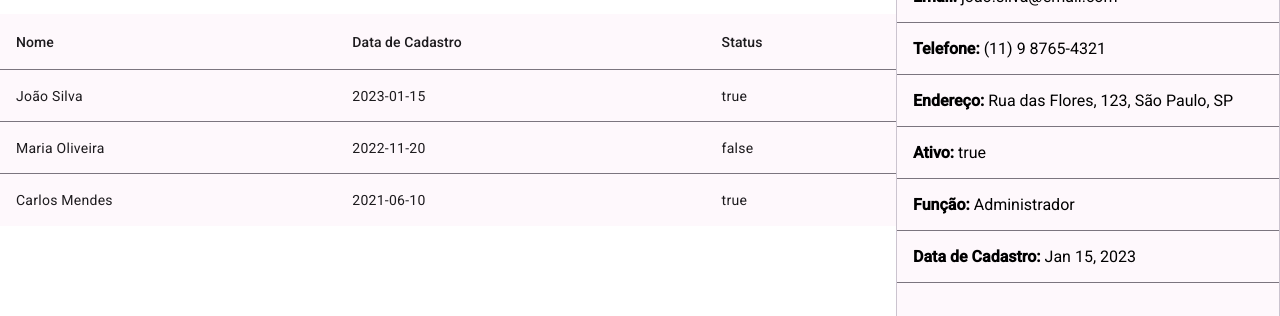
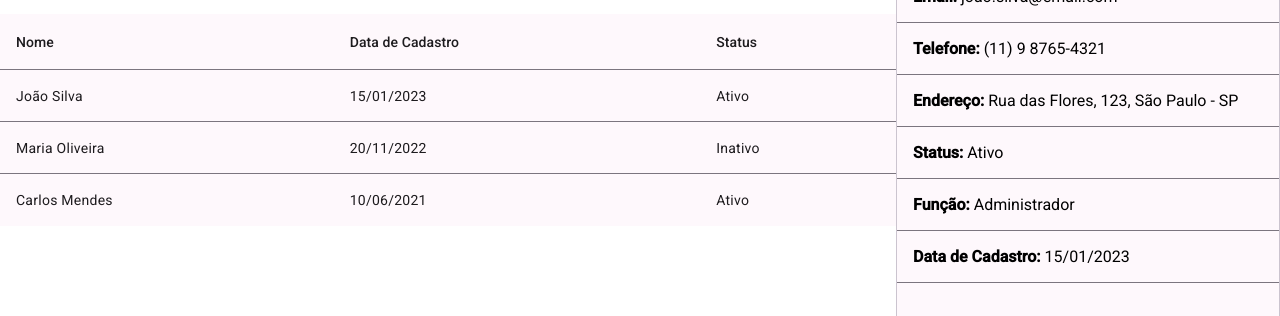
Before and after one commit to santivgo/angular-projects, an Angular app in the folder filtro_usuarios/: page / in a window 1280 px wide. Shown: the part 146-462 px from the top of the page. Built offline with nearby package versions, Linux system fonts and the light colour scheme.

Commit message:
criação dos pipes de status e endereço

```diff
--- a/filtro_usuarios/src/app/components/dashboard-user/dashboard-user.component.html
+++ b/filtro_usuarios/src/app/components/dashboard-user/dashboard-user.component.html
@@ -23,13 +23,12 @@
         <mat-divider></mat-divider>
 
         <mat-card-content class="u-margin-2">
-            <p><strong>Endereço:</strong> {{ user.endereco.rua }}, {{user.endereco.numero}}, {{user.endereco.cidade}},
-                {{user.endereco.estado}}</p>
+            <p><strong>Endereço:</strong> {{ user.endereco | endereco}}</p>
         </mat-card-content>
         <mat-divider></mat-divider>
 
         <mat-card-content class="u-margin-2">
-            <p><strong>Ativo:</strong> {{ user.ativo }}</p>
+            <p><strong>Status:</strong> {{ user.ativo | status }}</p>
         </mat-card-content>
         <mat-divider></mat-divider>
 
@@ -40,7 +39,7 @@
         <mat-divider></mat-divider>
 
         <mat-card-content class="u-margin-2">
-            <p><strong>Data de Cadastro:</strong> {{ user.dataCadastro | date}}</p>
+            <p><strong>Data de Cadastro:</strong> {{ user.dataCadastro | date: 'dd/MM/YYYY'}}</p>
         </mat-card-content>
         <mat-divider></mat-divider>
 
--- a/filtro_usuarios/src/app/components/user-table/user-table.component.html
+++ b/filtro_usuarios/src/app/components/user-table/user-table.component.html
@@ -13,14 +13,14 @@
         <ng-container matColumnDef="dataCadastro">
             <th mat-header-cell *matHeaderCellDef> Data de Cadastro </th>
             <td mat-cell *matCellDef="let element" class="user-list__item" (click)="onUserClicked(element)">
-                {{element.dataCadastro}} </td>
+                {{element.dataCadastro | date: 'dd/MM/YYYY'}} </td>
         </ng-container>
 
         <!-- Symbol Column -->
         <ng-container matColumnDef="ativo">
             <th mat-header-cell *matHeaderCellDef> Status </th>
             <td mat-cell *matCellDef="let element" class="user-list__item" (click)="onUserClicked(element)">
-                {{element.ativo}} </td>
+                {{element.ativo | status}} </td>
         </ng-container>
 
         <tr mat-header-row *matHeaderRowDef="displayedColumns"></tr>
--- /dev/null
+++ b/filtro_usuarios/src/app/pipes/endereco.pipe.ts
@@ -0,0 +1,18 @@
+import { Pipe, PipeTransform } from '@angular/core';
+import { IEndereco } from '../interfaces/user/endereco';
+
+@Pipe({
+  name: 'endereco',
+  standalone: false
+})
+export class EnderecoPipe implements PipeTransform {
+
+  transform(endereco: IEndereco): string {
+    const VALID_ADDRESS = endereco && endereco.rua && endereco.numero && endereco.cidade && endereco.estado;
+    if (VALID_ADDRESS) {
+      return `${endereco.rua}, ${endereco.numero}, ${endereco.cidade} - ${endereco.estado}`
+    }
+    return 'Endereço indisponível ou inválido'
+  }
+
+}
--- a/filtro_usuarios/src/app/pipes/pipes.module.ts
+++ b/filtro_usuarios/src/app/pipes/pipes.module.ts
@@ -1,18 +1,22 @@
 import { NgModule } from '@angular/core';
 import { CommonModule } from '@angular/common';
 import { TelefonePipe } from './telefone.pipe';
+import { EnderecoPipe } from './endereco.pipe';
+import { StatusPipe } from './status.pipe';
 
 
 
 @NgModule({
   declarations: [
-    TelefonePipe
+    TelefonePipe,
+    EnderecoPipe,
+    StatusPipe,
   ],
   imports: [
     CommonModule
   ],
   exports: [
-    TelefonePipe
+    TelefonePipe, EnderecoPipe, StatusPipe,
   ]
 })
 export class PipesModule { }
--- /dev/null
+++ b/filtro_usuarios/src/app/pipes/status.pipe.ts
@@ -0,0 +1,17 @@
+import { Pipe, PipeTransform } from '@angular/core';
+
+@Pipe({
+  name: 'status',
+  standalone: false
+})
+export class StatusPipe implements PipeTransform {
+
+  transform(status: boolean): string {
+    const INVALID_STATUS = status === undefined || status === null;
+    if (INVALID_STATUS) {
+      return 'Status Indisponível'
+    }
+    return status ? 'Ativo' : 'Inativo'
+  }
+
+}
```
